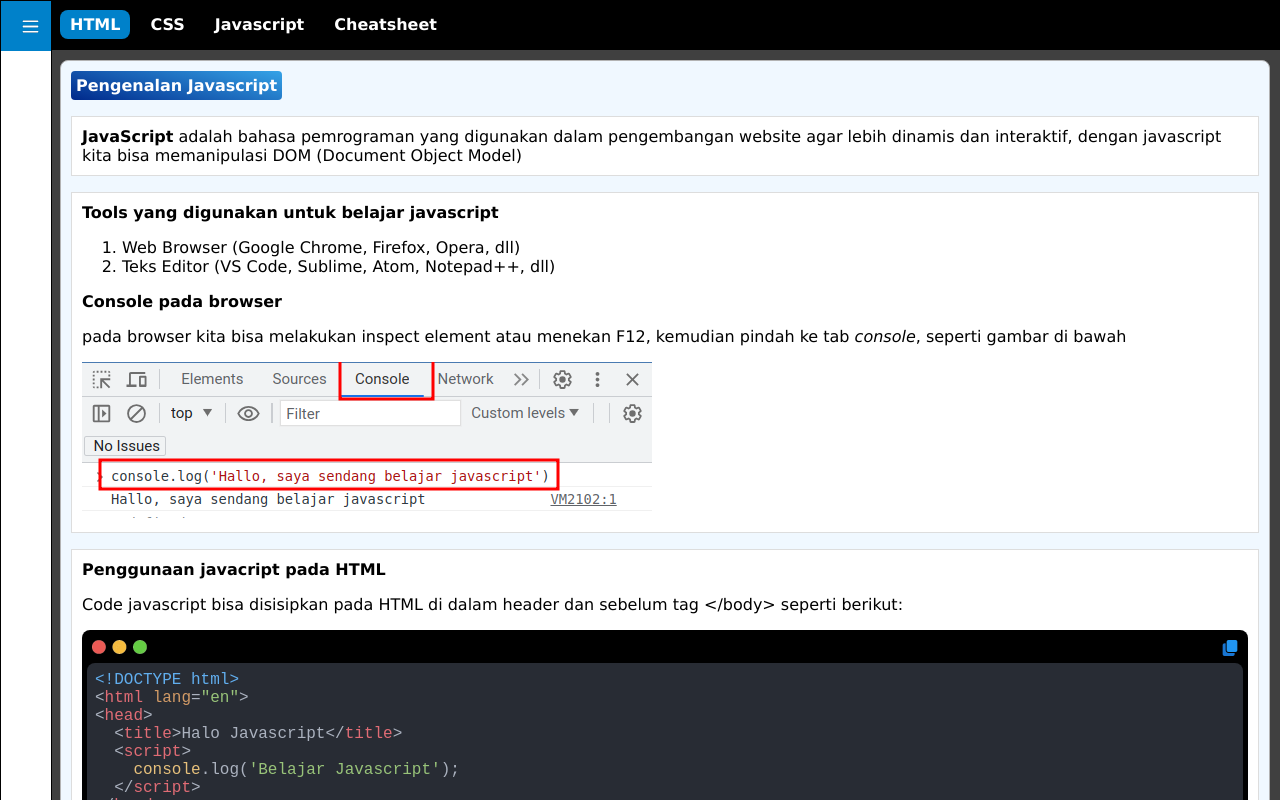
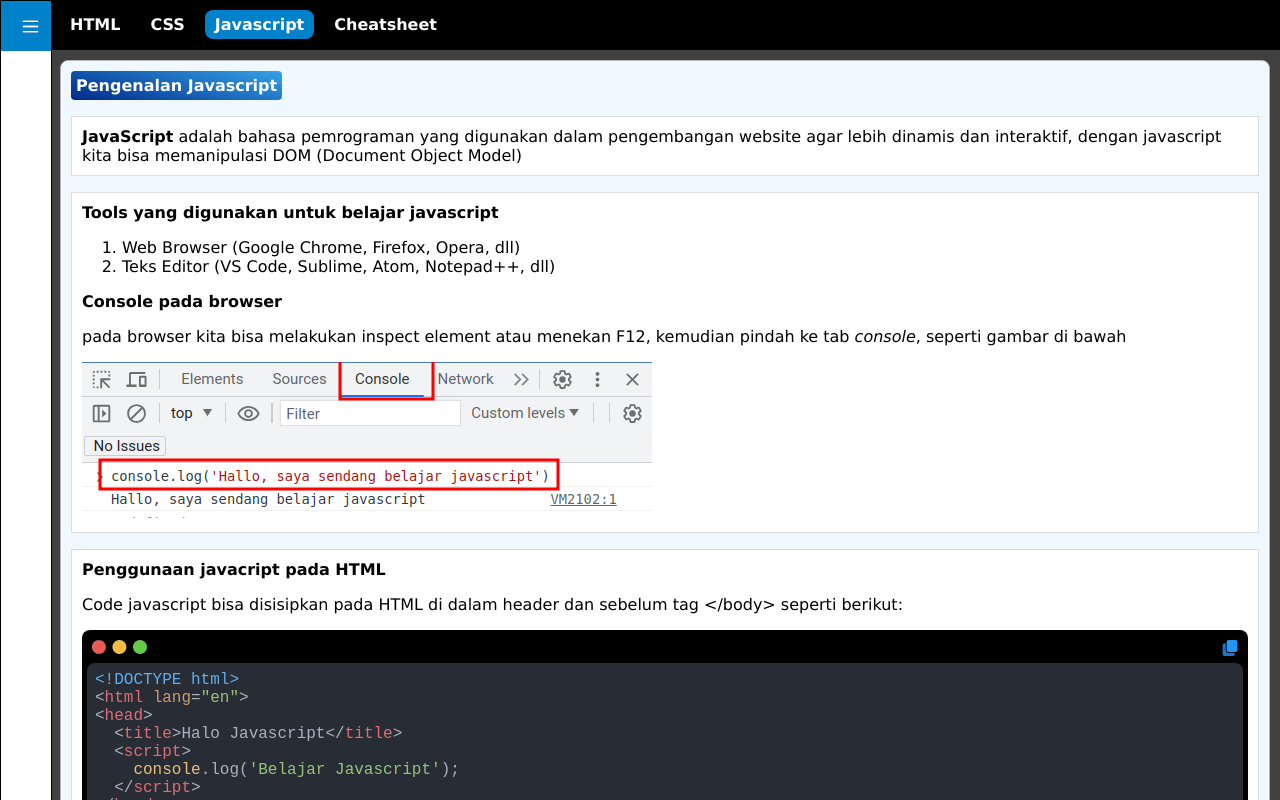
Before and after one commit to finzero/dasar-pemograman-web, a React (Vite) app: page /javascript in a window 1280 px wide. Shown: the top 800 px of the page. Built offline with nearby package versions, Linux system fonts and the light colour scheme.

Commit message:
update style

```diff
--- a/src/App.css
+++ b/src/App.css
@@ -357,6 +357,7 @@ img {
   position: fixed;
   flex-direction: column;
   width: 250px;
+  cursor: pointer;
 }
 
 .anchor-items.show {
--- a/src/components/javascript/JSArray.jsx
+++ b/src/components/javascript/JSArray.jsx
@@ -29,12 +29,12 @@ arrOfObject.filter(data => data.jenisKelamin === 'P')`}
 arrOfObject.find(data => data.nama === 'Dinda');
 
 // Mencari 1 siswa dengan jenis kelamin Laki-Laki
-arrOfObject.find(data => data.jenisKelamin === 'L');
+arrOfObject.find(data => data.jenisKelamin === 'L'); // ❌ find hanya akan mengembalikan paling banyak 1 data
 `}
         </HighlightSyntax>
         <HighlightSyntax title={'Find Index'} lang={'javascript'}>
           {`// Mencari index dari data yg tipe-nya number
-arrRandom.filter(data => typeof data == 'number');`}
+arrRandom.findIndex(data => typeof data == 'number');`}
         </HighlightSyntax>
         <HighlightSyntax title={'Every'} lang={'javascript'}>
           {`// mengecek apakah semua data di dalam array sesuai dengan kondisi yang ditentukan
--- a/src/components/layout/TopNavBar.jsx
+++ b/src/components/layout/TopNavBar.jsx
@@ -1,32 +1,34 @@
 import React, { useState, useEffect } from 'react';
 import '../../assets/css/navbar.css';
-import { Link } from 'react-router-dom';
+import { Link, matchRoutes, useLocation } from 'react-router-dom';
 
 const data = [
   {
     label: 'HTML',
-    link: 'html',
+    link: '/html',
     active: false,
   },
   {
     label: 'CSS',
-    link: 'css',
+    link: '/css',
     active: false,
   },
   {
     label: 'Javascript',
-    link: 'javascript',
+    link: '/javascript',
     active: false,
   },
   {
     label: 'Cheatsheet',
-    link: 'cheatsheet',
+    link: '/cheatsheet',
     active: false,
   },
 ];
 
 const TopNavBar = () => {
   const [menu, setMenu] = useState(data);
+  const location = useLocation();
+  const { pathname } = location;
 
   function setActive(selected) {
     setMenu(
@@ -40,7 +42,12 @@ const TopNavBar = () => {
   }
 
   useEffect(() => {
-    setActive(menu[0]);
+    if (pathname === '/') {
+      setActive(menu[0]);
+    } else {
+      const menuIdx = menu.findIndex((m) => m.link === pathname);
+      setActive(menu[menuIdx]);
+    }
   }, []);
 
   return (
```
